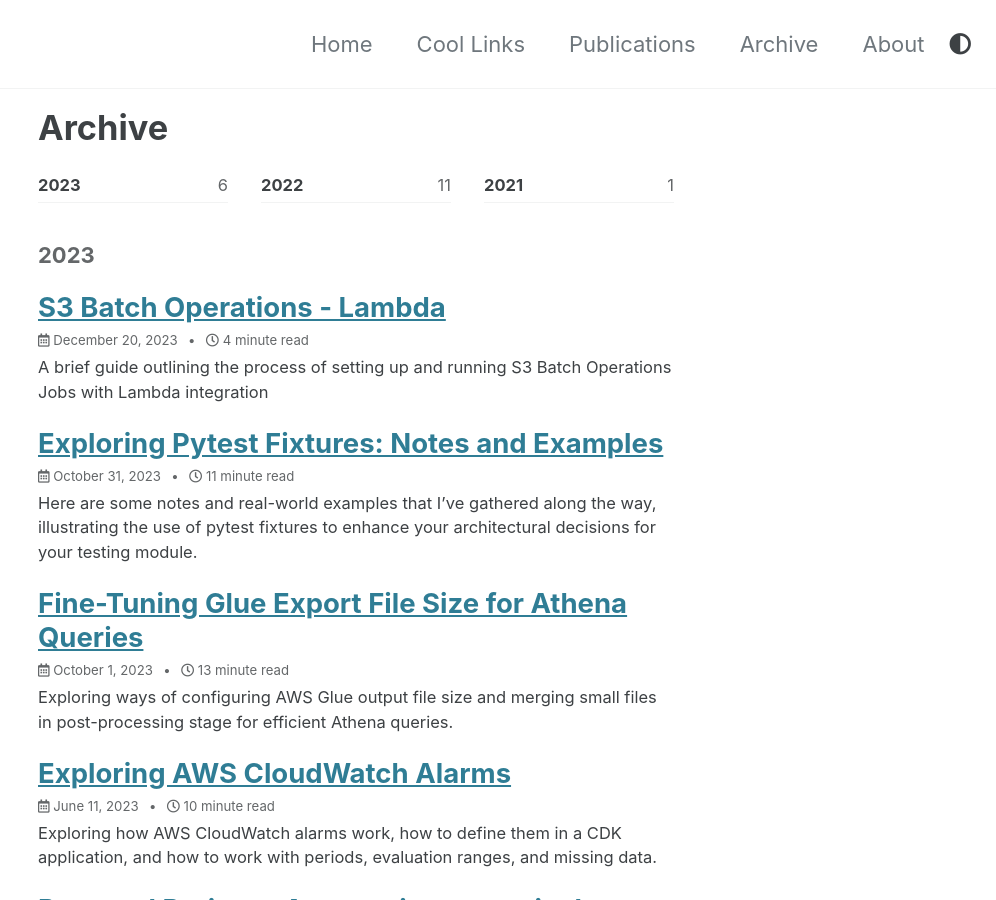
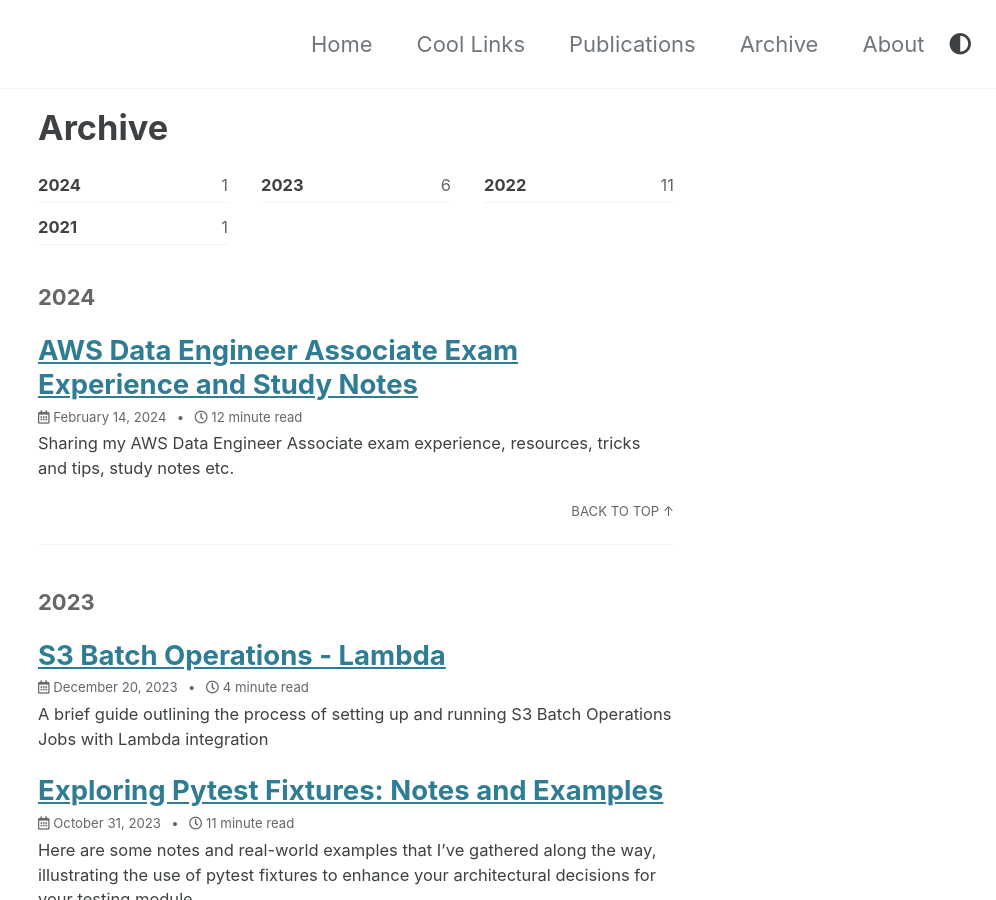
Before and after one commit to VladimirSiv/VladimirSiv.github.io, a Jekyll site: the page built from _pages/archive.md, in a window 1280 px wide and 900 px high. Shown: the whole window, without its empty margins (284-1280 px from the left). Built offline with Jekyll 4.4.1, drawn with Linux system fonts in a browser that asks for light colours; cached includes are drawn as plain includes; part of the change alters nothing that is shown.

Commit message:
Add AWS Data Engineer Associate Exam Notes Post

```diff
--- a/_pages/cool-links.md
+++ b/_pages/cool-links.md
@@ -90,6 +90,13 @@ Some resources I've used to prepare for AWS exams
   - [Udemy Course - AWS Certified Data Analytics Specialty](https://www.udemy.com/course/aws-data-analytics/){:target="\_blank"}
   - [Book - AWS Certified Data Analytics Study Guide with Online Labs: Specialty DAS-C01 Exam](https://www.amazon.com/dp/1119819458/ref=emc_b_5_t){:target="\_blank"}
   - [Practice Exams - Whizlabs: AWS Certified Data Analytics](https://www.whizlabs.com/aws-certified-data-analytics-specialty/){:target="\_blank"}
+- Data Engineer - Associate:
+  - [Udemy Course - AWS Certified Data Engineer Associate 2024](https://www.udemy.com/course/aws-data-engineer/){:target="\_blank"}
+  - AWS whitepapers:
+    - [Build Modern Data Streaming Architectures on AWS](https://docs.aws.amazon.com/whitepapers/latest/build-modern-data-streaming-analytics-architectures/build-modern-data-streaming-analytics-architectures.html?did=wp_card&trk=wp_card){:target="\_blank"}
+    - [AWS Glue Best Practices: Building a Performant and Cost Optimized Data Pipeline ](https://docs.aws.amazon.com/whitepapers/latest/aws-glue-best-practices-build-performant-data-pipeline/aws-glue-best-practices-build-performant-data-pipeline.html?did=wp_card&trk=wp_card){:target="\_blank"}
+    - [AWS Glue Best Practices: Building an Operationally Efficient Data Pipeline](https://docs.aws.amazon.com/whitepapers/latest/aws-glue-best-practices-build-efficient-data-pipeline/aws-glue-best-practices-build-efficient-data-pipeline.html?did=wp_card&trk=wp_card){:target="\_blank"}
+    - [AWS Glue Best Practices: Building a Secure and Reliable Data Pipeline](https://docs.aws.amazon.com/whitepapers/latest/aws-glue-best-practices-build-secure-data-pipeline/aws-glue-best-practices-build-secure-data-pipeline.html){:target="\_blank"}
 
 ## Misc
 
--- /dev/null
+++ b/_posts/2024-02-14-aws-data-engineer-associate-exam-experience.md
@@ -0,0 +1,353 @@
+---
+title: "AWS Data Engineer Associate Exam Experience and Study Notes"
+page_title: "AWS Data Engineer Associate Exam Experience"
+excerpt: "Sharing my AWS Data Engineer Associate exam experience, resources, tricks and tips, study notes etc."
+date: February 14, 2024
+toc: true
+toc_label: "Content"
+toc_sticky: true
+last_modified_at: February 14, 2024
+og_image: /assets/images/posts/aws-data-engineer-associate-exam/header.jpg
+---
+
+{% include image.html
+    src="/assets/images/posts/aws-data-engineer-associate-exam/header.jpg"
+    alt="aws-data-engineer-associate-exam"
+    caption="Image Source: <a href='https://www.pexels.com/' target='_blank'>Pexels</a>"
+%}
+
+Last week I passed the AWS Data Engineer Associate Beta exam and since many of my
+colleagues and LinkedIn connections asked me to share my experience, I decided
+to write a small blog post.
+
+I hope that this will give you enough information to flatten the
+learning curve and decrease the time needed for exam preparation.
+
+Please note that I completed this exam during its Beta phase, so my perspective
+on the questions may vary slightly from the official test. Nevertheless, the
+fundamental concept of the exam remains consistent.
+
+If you have any additional questions and suggestions, please don't hesitate to
+reach out.
+
+I wish you all the best on the exam and I'm sure you'll do great! 🥳 🎉
+
+## Questions
+
+Having completed this exam during its Beta phase, I found that certain
+questions appeared elementary to me, while others were notably advanced - on
+expert level, seemingly surpassing the associate level in my opinion. I also
+came across a few unclear and confusing questions, which I presume have been
+rephrased and corrected for the official exam.
+
+The difficulty level of questions fluctuated considerably during the Beta exam,
+but the topics covered should remain consistent. I would categorize the exam
+into the following three broad topics:
+
+- **Data Extract**
+  - Questions  regarding data ingestion across various scenarios: real-time,
+    batch, and near real-time. This involves platforms such as S3, Kinesis,
+    Glue, Lambda, and others
+  - Data migration in general - moving databases from on-premises to cloud,
+    different scenarios of how to get data from source to destination
+  - DMS, Change Capture Data, data replication, schema change - in one go,
+    incremental...
+
+- **Data Transform**
+  - I would say that proficiency in understanding Glue and Athena is crucial
+    for the exam, as the majority of the content revolves around these two
+    services and their integration with other AWS services
+  - EMR was mentioned a couple of times, but nothing very specific, mostly some
+    basic stuff
+  - What was interesting is that DataBrew was mentioned and I would say, in
+    very specific use cases, for example: Which DataBrew transformation would
+    you use in order to get...?
+  - There were a lot of questions regarding orchestration, mainly using Step
+    Function and Glue Workflow
+  - I had questions related to deduplication, anonymization, anomaly detection
+    in general, but also related to some services, example: Glue
+
+- **Data Loading**
+  - Numerous questions centered on selecting the optimal solution for
+    different data storage requirements, considering platforms such as S3,
+    Redshift, Lake Formation, DynamoDB, and RDS, depending on the specific use
+    case
+  - Exploring cross-stack queries i.e. querying across different services,
+    for example: Athena Federated Query, Redshift Spectrum...
+  - Glue Catalog was mentioned multiple times and its use in integration with
+    other AWS services
+  - Scenario questions where we have to transform some data and load it
+    somewhere else, the question is what's the most optimal and cost-effective
+    way to achieve it - load it into Redshift, create a Glue job, use Athena
+    to transform and load. While all answers are valid, one solution is deemed
+    the most efficient
+  - Be sure to cover QuickSight and how the data can be loaded into dashboards,
+    there were some questions related to integration of Athena with QuickSight
+
+## Resources
+
+- [Udemy Course - AWS Certified Data Engineer Associate 2024](https://www.udemy.com/course/aws-data-engineer/){:target="\_blank"} - It gives a really nice overview of all topics needed for
+  the exam. Unfortunately, it wasn't available and adjusted to the exam during
+  the Beta phase.
+- I've used the following AWS whitepapers in order to prepare for the exam:
+  - [Build Modern Data Streaming Architectures on AWS](https://docs.aws.amazon.com/whitepapers/latest/build-modern-data-streaming-analytics-architectures/build-modern-data-streaming-analytics-architectures.html?did=wp_card&trk=wp_card){:target="\_blank"}
+  - [AWS Glue Best Practices: Building a Performant and Cost Optimized Data Pipeline ](https://docs.aws.amazon.com/whitepapers/latest/aws-glue-best-practices-build-performant-data-pipeline/aws-glue-best-practices-build-performant-data-pipeline.html?did=wp_card&trk=wp_card){:target="\_blank"}
+  - [AWS Glue Best Practices: Building an Operationally Efficient Data Pipeline](https://docs.aws.amazon.com/whitepapers/latest/aws-glue-best-practices-build-efficient-data-pipeline/aws-glue-best-practices-build-efficient-data-pipeline.html?did=wp_card&trk=wp_card){:target="\_blank"}
+  - [AWS Glue Best Practices: Building a Secure and Reliable Data Pipeline](https://docs.aws.amazon.com/whitepapers/latest/aws-glue-best-practices-build-secure-data-pipeline/aws-glue-best-practices-build-secure-data-pipeline.html){:target="\_blank"}
+- Since I passed AWS Data Analytics Specialty, I've also used [Udemy Course - AWS Certified Data Analytics Specialty](https://www.udemy.com/course/aws-data-analytics/){:target="\_blank"} to quickly
+  review topics requiring a slight refresher
+
+Of course, the AWS documentation should be your primary source of information,
+but these courses can help you pinpoint topics to focus on,
+since the AWS documentation can be quite overwhelming.
+
+## Study Notes
+
+The following are some of the study notes that I gathered. Everything can be
+found in the official AWS documentation and for some bullets I included a \*
+which links to the appropriate AWS documentation. These notes are just
+something that I found interesting and worth remembering, they in no way
+represent everything that needs to be covered for the exam.
+
+Please note that I won't keep this constantly up-to-date and if you find some
+mistakes or outdated information, please inform me and I'll do my best to
+correct it ASAP.
+
+### General Concepts
+
+- Data Lineage
+  - A visual representation that traces the flow and transformation of data
+  through its lifecycle, from its source to its final destination
+  - We can use AWS Neptune, a graph database, to handle the lineage from
+  different services, and create visualizations
+
+- Data Skew Mechanisms
+  - Refers to unequal distribution or imbalance of data across various nodes
+  or partitions in distributed computing systems.
+  - Causes
+    - Non-uniform distribution of data
+    - Inadequate partitioning strategy
+    - Temporal skew
+  - Techniques to address it
+    - Adaptive Partitioning - Dynamically adjust partitioning based on data
+    characteristics to ensure a more balanced distribution
+    - Salting - Introduce a random factor or salt to the data to distribute it
+    more uniformly
+    - Re-partitioning - Regularly redistribute the data based on its current
+    distribution characteristics
+    - Sampling - Use a sample of the data to determine the distribution and
+    adjust the processing strategy
+
+- Data validation and profiling
+  - Completeness
+    - Ensures all required data is present and no essential parts are missing
+    - Checks: missing values, null counts, percentage of populated fields
+  - Consistency
+    - Ensures data values are consistent across datasets and do not contradict
+    each other
+    - Checks: Cross-field validation, comparing data from different sources or
+    periods
+  - Accuracy
+    - Ensures data is correct, reliable, and represents what it is supposed to
+    - Checks: Comparing with trusted sources
+  - Integrity
+    - Ensures data maintains its correctness and consistency
+    - Checks: Referential integrity e.g. foreign key checks in databases,
+    relationship validations etc
+
+### Glue
+
+- Glue DataBrew
+  - Visual data preparation tool with over 250 ready-made transformations
+  - Create recipes of transformations that can be saved as jobs within a
+  larger project
+  - Define data quality rules
+  - Create datasets with custom SQL from Redshift and Snowflake [*](https://aws.amazon.com/blogs/big-data/use-sql-queries-to-define-amazon-redshift-datasets-in-aws-glue-databrew/){:target="_blank"}
+  - DataBrew is specifically built for fast transforming of a dataset, not
+  for workflows. If we want to define complicated workflows, we should use
+  Glue Studio since it supports workflow DAGs
+- Glue Dynamic Frame
+  - FindMatches - identify duplicate or matching records in your dataset,
+  even when the records do not have a common unique identifier and no fields
+  match exactly [*](https://docs.aws.amazon.com/glue/latest/dg/machine-learning.html){:target="_blank"}
+  - ResolveChoice - deals with ambiguities in a DynamicFrame and returns a new
+  one, for example: two fields with the same name but different types [*](https://docs.aws.amazon.com/glue/latest/dg/aws-glue-api-crawler-pyspark-transforms-ResolveChoice.html#aws-glue-api-crawler-pyspark-transforms-ResolveChoice-__call__){:target="_blank"}
+    - `make_cols` - Resolves a potential ambiguity by flattening the data.
+    For example, if `columnA` could be an int or a string, the resolution is to
+    produce two columns named `columnA_int` and `columnA_string` in the resulting
+    DynamicFrame
+    - `cast` - Allows you to specify a type to cast to\
+    - `make_struct` - Resolves a potential ambiguity by using a struct to
+    represent the data. For example, if data in a column could be an `int` or a
+    `string`, using the `make_struct` action produces a column of structures in
+    the resulting DynamicFrame with each containing both an `int` and a `string`
+    - `project` - Resolves a potential ambiguity by retaining only values of
+    a specified type in the resulting DynamicFrame. For example, if data in a
+    `ChoiceType` column could be an `int` or a `string`, specifying a
+    `project:string` action drops values from the resulting DynamicFrame that
+    are not type string
+- Glue Development Endpoints
+  - Develop ETL scripts using a notebook
+  - Endpoint is in a VPC controlled by security groups, connect via:
+    - Apache Zeppelin
+    - SageMaker notebook
+    - PyCharm Professional
+    - Terminal etc
+- Glue DataBrew Personal Identifiable Information (PII) recipe steps [*](https://docs.aws.amazon.com/databrew/latest/dg/recipe-actions.pii.html){:target="_blank"}
+  - `REPLACE_WITH_RANDOM` - substitution
+  - `SHUFFLE_ROWS` - shuffling
+  - `DETERMINISTIC_ENCRYPT` - deterministic 1:1 encryption
+  - `ENCRYPT` - probabilistic encryption - more than 1 result from encrypted
+  field
+  - `DECRYPT` - decryption
+  - `DELETE` - nulling or deleting
+  - `MASK_CUSTOM`, `MASK_DATE`, `MASK_DELIMITER`, `MASK_RANGE` - masking out
+  - `CRYPTOGRAPHIC_HASH` - hashing - multiple values can hash to the same end
+  result
+
+### Lake Formation
+
+- Supports Governed Tables [*](https://aws.amazon.com/blogs/aws/aws-lake-formation-general-availability-of-cell-level-security-and-governed-tables-with-automatic-compaction/){:target="_blank"}
+  - Governed Table is a new type of S3 table that makes it simple and reliable
+  to ingest and manage data at any scale. Governed tables support ACID
+  transactions that let multiple users concurrently and reliably insert and
+  delete data across multiple governed tables. ACID transactions also let you
+  run queries that return consistent and up-to-date data. In case of errors in
+  your extract, transform, and load (ETL) processes, or during an update,
+  changes are not committed and will not be visible
+- Granular Access Control with Row and Cell-Level Security – You can control
+access to specific rows and columns in query results and within AWS Glue ETL
+jobs based on the identity of who is performing the action. In this way, you
+don’t have to create (and keep updated) subsets of your data for different
+roles and legislations. This works for both governed and traditional S3 tables
+- Data permissions
+  - Can tie to IAM users/roles, or external AWS accounts
+  - Can use policy tags on database, tables, or columns
+  - Can select specific permissions for tables or columns
+- Implement column-level, row-level, and cell-level security by creating data
+filters. You select a data filter when you grant the SELECT Lake Formation
+permission on tables. If your table contains nested column structures, you can
+define a data filter by including or excluding the child columns and define
+row-level filter expressions on nested attributes [*](https://docs.aws.amazon.com/lake-formation/latest/dg/data-filters-about.html){:target="_blank"}
+
+### Athena
+
+- Supports Apache Iceberg [*](https://docs.aws.amazon.com/athena/latest/ug/querying-iceberg.html){:target="_blank"}
+  - Athena supports read, time travel, write, and DDL queries for Apache
+  Iceberg tables that use the Apache Parquet format for data and the AWS Glue
+  catalog for their metastore
+  - Removes the need for custom record locking
+  - Supports ACID
+  - Compatible with EMR, Spark etc anything that supports Iceberg table format
+  - Time travel and version travel queries [*](https://docs.aws.amazon.com/athena/latest/ug/querying-iceberg-table-data.html){:target="_blank"}
+  - We need to manually perform compaction because ACID stores a bunch of
+  metadata that will degrade Athena queries over time. Compactions optimize
+  the structural layout of the table without altering table content
+  `OPTIMIZE iceberg_table REWRITE DATA USING BIN_PACK WHERE catalog = '<name>'`.
+  In LakeFormation i.e. Governed Tables, this is done automatically for us
+- Athena Fine-grained Access to Glue Catalog [*](https://docs.aws.amazon.com/athena/latest/ug/fine-grained-access-to-glue-resources.html){:target="_blank"}
+  - IAM based Database and table-level security
+    - Broader than data filters in LF
+    - Cannot restrict to specific table version
+  - Might have policies to restrict access to: ALTER/CREATE TABLE, DROP
+  DATABASE/TABLE, MSCK REPAIR TABLE, SHOW etc. These operations have mappings
+  to IAM actions. For example "DROP TABLE" -> "glue:DeleteTable". We also need
+  permission to drop partitions within a table "glue:DeletePartition" in order
+  to delete a table
+- Athena for Apache Spark [*](https://docs.aws.amazon.com/athena/latest/ug/notebooks-spark.html){:target="_blank"}
+  - We can run Apache Spark directly on Athena
+  - Running Apache Spark applications on Athena means submitting Spark code
+  for processing and receiving the results directly without the need for
+  additional configuration
+  - Apache Spark on Amazon Athena is serverless and provides automatic,
+  on-demand scaling that delivers instant-on compute to meet changing data
+  volumes and processing requirements
+  - Ways to use it:
+    - Console - Submit your Spark applications from the Amazon Athena console
+    - Scripting - Quickly and interactively build and debug Apache Spark
+    applications in Python
+    - Notebook - Use the Athena notebook editor to create, edit, and run
+    computations using a familiar interface. Athena notebooks are compatible
+    with Jupyter notebooks and contain a list of cells that are executed in
+    order as calculations
+
+### QuickSight
+
+- Sources: Redshift, Aurora, RDS, Athena, OpenSearch, IoT Analytics, EC2
+hosted databases, S3 or on-prem files
+- SPICE [*](https://docs.aws.amazon.com/QuickSight/latest/user/spice.html){:target="_blank"}
+  - Super-fast Parallel In-memory Calculation Engine
+  - Uses columnar storage, machine code generation
+  - Each user gets 10GB of SPICE
+  - Refresh SPICE data [*](https://docs.aws.amazon.com/QuickSight/latest/user/refreshing-imported-data.html){:target="_blank"}
+    - Manual dataset refresh
+    - Incremental dataset refresh
+    - Refresh during data preparation
+    - Refresh dataset on a schedule
+    - Incremental dataset refresh on a schedule
+- Can accelerate large queries that would timeout in direct query mode -
+hitting Athena directly
+- Cross-account, cross-region
+  - To cross-account/region you need QuickSight with an Enterprise Edition
+  subscription. One of the differences between this edition and the Standard
+  Edition is the ability to connect QuickSight to a VPC—through an ENI and keep
+  network traffic private within the AWS network. Connect two VPC using VPC
+  peering, AWS Transit Gateway, PrivateLink, VPC sharing, and establish a
+  connection with RDS/Redshift in another account/region
+  - Cross-account Data Catalog in Athena and Lake Formation resource
+  with cross account QuickSight [*](https://aws.amazon.com/blogs/big-data/use-amazon-athena-and-amazon-QuickSight-in-a-cross-account-environment/){:target="_blank"}
+- ML Insights:
+  - ML-powered anomaly detection
+  - ML-powered forecasting
+  - Autonarratives
+  - Suggested insights
+
+### Redshift
+
+- Resizing clusters [*](https://docs.aws.amazon.com/redshift/latest/mgmt/managing-cluster-operations.html){:target="_blank"}
+  - Elastic resize
+    - Quickly add or remove nodes of same type
+    - Cluster is down for a few minutes
+    - Tries to keep connections open across the downtime
+  - Classic resize
+    - Change node type and/or remove number of nodes
+    - Cluster is read-only for hours or days
+  - Snapshot, restore, resize
+    - Used to keep cluster available during a classic resize
+    - Copy cluster, resize new cluster
+- RA3 instances with managed storage
+  - This gives you the flexibility to size your RA3 cluster based on the
+  amount of data you process daily without increasing your storage costs.
+  Built on the AWS Nitro System, RA3 instances with managed storage use high
+  performance SSDs for your hot data and Amazon S3 for your cold data,
+  providing ease of use, cost-effective storage, and fast query performance
+  - Allow you to pay per hour for the compute and separately scale data
+  warehouse storage capacity without adding any additional compute resources
+  and paying only for what you use
+  - Include Amazon Redshift Data Sharing, a simple and direct way to share
+  transactionally consistent data across Amazon Redshift data warehouses
+  (cross region, cross account) securely, without data movement or data
+  copying
+  - Use automatic fine-grained data eviction and intelligent data pre-fetching
+  to deliver the performance of local SSD, while scaling storage automatically
+  to S3
+- AQUA [*](https://aws.amazon.com/blogs/aws/new-aqua-advanced-query-accelerator-for-amazon-redshift/){:target="_blank"}
+  - Advanced Query Accelerator
+  - Available on ra3.4xl and ra3.16xl nodes
+  - If data is on S3
+  - AQUA pushes the computation needed to handle reduction and aggregation
+  queries closer to the data. This reduces network traffic, offloads work from
+  the CPUs in the RA3 nodes, and allows AQUA to improve the performance of
+  those queries by up to 10x, at no extra cost and without any code changes
+- Redshift ML [*](https://aws.amazon.com/redshift/features/redshift-ml/){:target="_blank"}
+  - Simply use SQL statements to create and train Amazon SageMaker machine
+  learning models using your Redshift data and then use these models to make
+  predictions
+  - Redshift exports data to S3 and then SageMaker builds a model, creates
+  an endpoint which can be used from Redshift via SQL SELECT statements
+  - Bring Your Own Model (BYOM) - Redshift ML supports using BYOM for local
+  or remote inference. You can use a model trained outside of Redshift with
+  Amazon SageMaker for in-database inference local in Amazon Redshift. You
+  can import SageMaker Autopilot and direct Amazon SageMaker trained models
+  for local inference
+  [*](https://docs.aws.amazon.com/redshift/latest/dg/tutorials_for_amazon_redshift_ml.html){:target="_blank"}
```
Also changed, not shown: assets/images/posts/aws-data-engineer-associate-exam/header.jpg (added).
